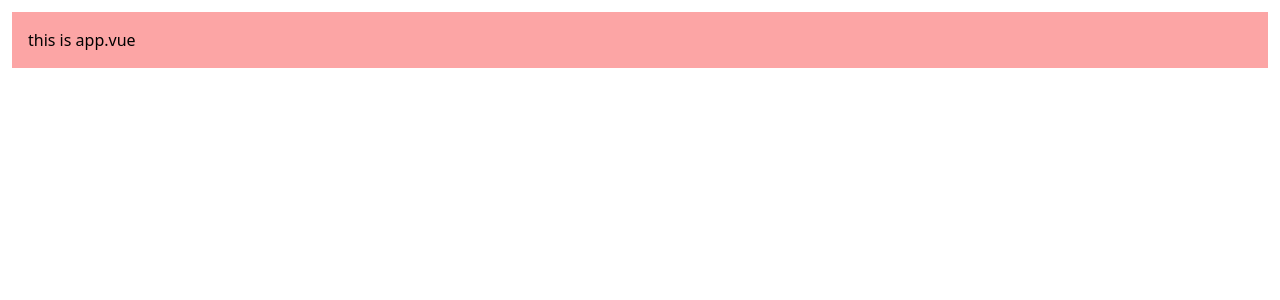
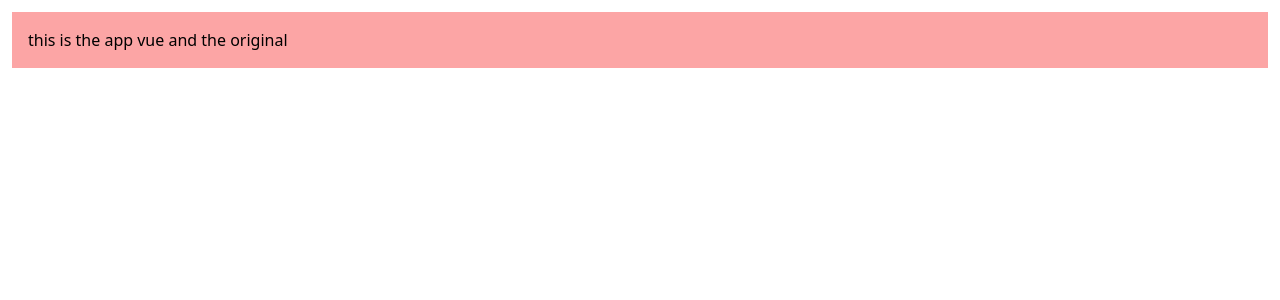
Before and after one commit to cabdikariim242/tailwise-vue, a Vue app: page / in a window 1280 px wide. Shown: the top 300 px of the page. Built offline with nearby package versions, Linux system fonts and the light colour scheme.

Commit message:
changed the app.vue

```diff
--- a/src/App.vue
+++ b/src/App.vue
@@ -1,6 +1,6 @@
 <template>
   <div class="p-4 m-3 bg-red-300">
-   this is app.vue
+   this is the app vue and the original
   </div>
 </template>
 
```
